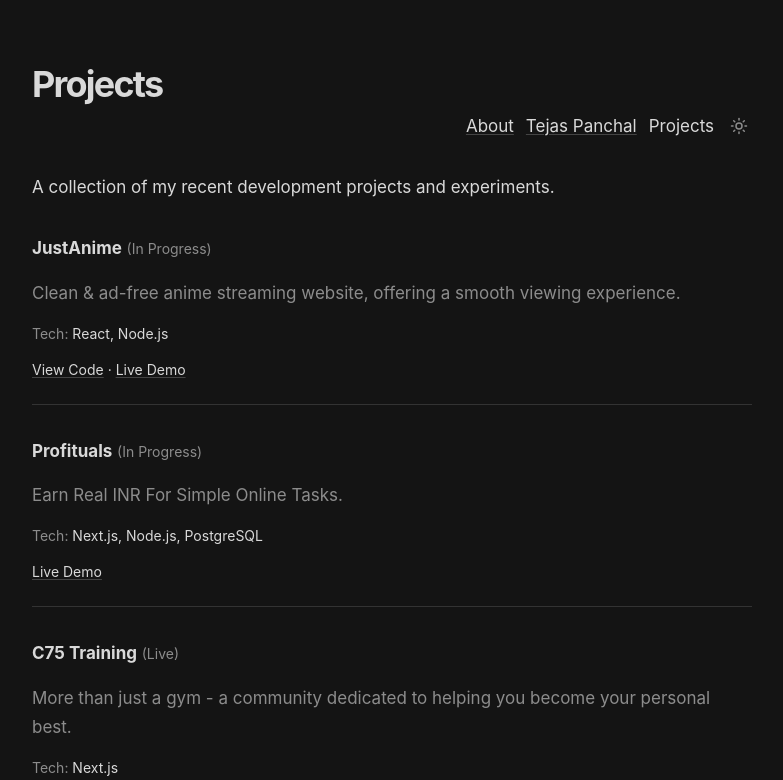
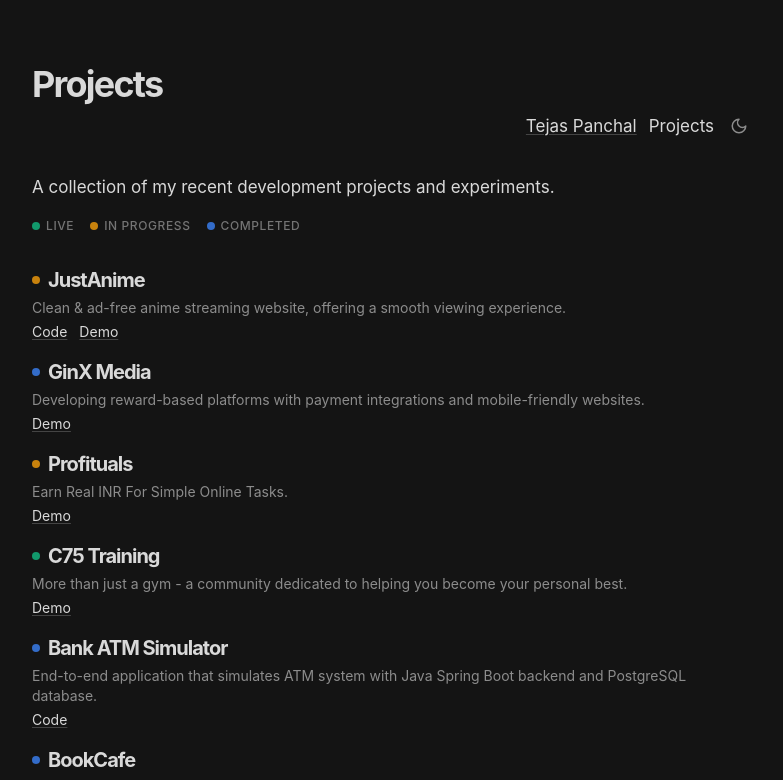
Before and after one commit to tejaspanchall/Pixelfolio, a React (Vite) app: page /projects in a window 1280 px wide. Shown: the top 780 px of the page, without its empty margins (248-1031 px from the left). Built offline with nearby package versions, Linux system fonts and the light colour scheme.

Commit message:
projects done

```diff
--- a/src/App.tsx
+++ b/src/App.tsx
@@ -1,18 +1,13 @@
 import { BrowserRouter, Routes, Route } from "react-router-dom";
 import Index from "./pages/Index";
-import About from "./pages/About";
 import Projects from "./pages/Projects";
-import Contact from "./pages/Contact";
 import NotFound from "./pages/NotFound";
 
 const App = () => (
   <BrowserRouter>
     <Routes>
       <Route path="/" element={<Index />} />
-      <Route path="/about" element={<About />} />
       <Route path="/projects" element={<Projects />} />
-      <Route path="/contact" element={<Contact />} />
-      {/* ADD ALL CUSTOM ROUTES ABOVE THE CATCH-ALL "*" ROUTE */}
       <Route path="*" element={<NotFound />} />
     </Routes>
   </BrowserRouter>
--- a/src/components/Navigation.tsx
+++ b/src/components/Navigation.tsx
@@ -30,7 +30,6 @@ const Navigation = () => {
   };
 
   const navItems = [
-    { name: "About", path: "/about", isLink: true },
     { name: "Tejas Panchal", path: "/", isName: true },
     { name: "Projects", path: "/projects", isLink: true },
   ];
@@ -55,7 +54,7 @@ const Navigation = () => {
           className="text-muted-foreground hover:text-foreground transition-colors p-1"
           aria-label="Toggle theme"
         >
-          {isDark ? <Sun size={18} /> : <Moon size={18} />}
+          {isDark ? <Moon size={18} /> : <Sun size={18} />}
         </button>
       </div>
     </nav>
--- a/src/pages/About.tsx
+++ /dev/null
@@ -1,75 +0,0 @@
-import Navigation from "@/components/Navigation";
-
-const About = () => {
-  return (
-    <div className="min-h-screen bg-background flex flex-col">
-      <main className="container-narrow flex-1 py-16">
-        <h1 className="text-4xl font-bold mb-2 tracking-tighter">About</h1>
-        <Navigation />
-        <h2 className="text-xl font-semibold mt-8 mb-4">Experience</h2>
-
-        <p>
-          <strong>Jr. Software Engineer</strong> — DMI Systems Pvt. Ltd.
-          <br />
-          <span className="text-muted-foreground text-sm">Aug 2025 - Present</span>
-        </p>
-        <ul>
-          <li>Refactored a legacy online bookstore using React.js and Laravel, reducing page load times by 40%</li>
-          <li>Developed and tested RESTful APIs for authentication, product, and order management</li>
-          <li>Optimized backend data exchange between React frontend and Laravel APIs</li>
-        </ul>
-
-        <p>
-          <strong>Website Developer</strong> — GinX Media Pvt. Ltd.
-          <br />
-          <span className="text-muted-foreground text-sm">Dec 2023 - July 2025</span>
-        </p>
-        <ul>
-          <li>Built a reward-based platform with wallet tracking and Razorpay integration</li>
-          <li>Designed and deployed mobile-friendly gym websites with class schedules and lead capture</li>
-          <li>Created service-oriented websites with dynamic content and SEO optimization</li>
-        </ul>
-
-        <p>
-          <strong>Founder & Project Developer</strong> — beingotaku
-          <br />
-          <span className="text-muted-foreground text-sm">Mar 2022 - Feb 2023</span>
-        </p>
-        <ul>
-          <li>Developed a full-stack e-commerce site for anime merchandise</li>
-          <li>Applied advanced SEO strategies, leading to 50% growth in organic traffic</li>
-          <li>Managed end-to-end fulfillment for 200+ orders with 98% customer satisfaction</li>
-        </ul>
-
-        <hr />
-
-        <h2 className="text-xl font-semibold mt-8 mb-4">Skills</h2>
-
-        <p><strong>Languages:</strong> JavaScript, Java, Python, SQL, PHP, HTML/CSS</p>
-        <p><strong>Frameworks:</strong> React, Node.js, Spring Boot, Laravel, Next.js</p>
-        <p><strong>Tools:</strong> Git/GitHub, Vercel, Postman, VS Code, IntelliJ IDEA</p>
-
-        <hr />
-
-        <h2 className="text-xl font-semibold mt-8 mb-4">Certifications</h2>
-
-        <ul>
-          <li>
-            <a href="https://www.coursera.org/account/accomplishments/certificate/99QZX4WR57KF" target="_blank" rel="noopener noreferrer">
-              Blockchain Basics
-            </a>{" "}
-            — Coursera (May 2023)
-          </li>
-          <li>
-            <a href="https://www.freecodecamp.org/certification/tejaspanchal/responsive-web-design" target="_blank" rel="noopener noreferrer">
-              Responsive Web Design
-            </a>{" "}
-            — freeCodeCamp (Dec 2021)
-          </li>
-        </ul>
-      </main>
-    </div>
-  );
-};
-
-export default About;
--- a/src/pages/Contact.tsx
+++ /dev/null
@@ -1,41 +0,0 @@
-import Navigation from "@/components/Navigation";
-
-const Contact = () => {
-  return (
-    <div className="min-h-screen bg-background flex flex-col">
-      <main className="container-narrow flex-1 py-16">
-        <h1 className="text-4xl font-bold mb-2 tracking-tighter">Contact</h1>
-        <Navigation />
-        <p>
-          I'm currently open to job opportunities, freelance projects, collaborations,
-          and interesting challenges. Feel free to reach out!
-        </p>
-
-        <hr />
-
-        <ul>
-          <li>
-            GitHub{" "}
-            <a href="https://github.com/tejaspanchall" target="_blank" rel="noopener noreferrer">
-              @tejaspanchall
-            </a>
-          </li>
-          <li>
-            LinkedIn{" "}
-            <a href="https://www.linkedin.com/in/tejaspanchall" target="_blank" rel="noopener noreferrer">
-              Tejas Panchal
-            </a>
-          </li>
-          <li>
-            Email{" "}
-            <a href="mailto:tejaspanchal127@gmail.com">
-              tejaspanchal127@gmail.com
-            </a>
-          </li>
-        </ul>
-      </main>
-    </div>
-  );
-};
-
-export default Contact;
--- a/src/pages/Index.tsx
+++ b/src/pages/Index.tsx
@@ -45,7 +45,7 @@ const Index = () => {
 
         <p>
           You can see my projects{" "}
-          <a href="/projects">here</a>.
+          <a href="/projects">here</a> or view my <a href="/Tejas Panchal Resume.pdf" target="_blank" rel="noopener noreferrer">resume</a>.
         </p>
 
         <p>Please feel free to connect with me using the details below.</p>
--- a/src/pages/Projects.tsx
+++ b/src/pages/Projects.tsx
@@ -10,6 +10,15 @@ const Projects = () => {
       links: {
         code: "https://github.com/tejaspanchall/justanime",
         demo: "https://justanime.to"
+      }
+    },
+    {
+      title: "GinX Media",
+      description: "Developing reward-based platforms with payment integrations and mobile-friendly websites.",
+      tech: ["Web Development", "Payment Integration"],
+      status: "Completed",
+      links: {
+        demo: "https://ginxmedia.co"
       }
     },
     {
@@ -45,10 +54,9 @@ const Projects = () => {
       tech: ["Next.js", "Laravel", "PostgreSQL"],
       status: "Completed",
       links: {
-        code: "https://github.com/tejaspanchall/BookCafe-Frontend",
-        demo: "https://bookcafe-frontend.vercel.app/"
+        code: "https://github.com/tejaspanchall/BookCafe-Frontend"
       }
-    }
+    },
   ];
 
   return (
@@ -56,38 +64,55 @@ const Projects = () => {
       <main className="container-narrow flex-1 py-16">
         <h1 className="text-4xl font-bold mb-2 tracking-tighter">Projects</h1>
         <Navigation />
-        <p className="mb-8">A collection of my recent development projects and experiments.</p>
+        <p>A collection of my recent development projects and experiments.</p>
 
-        {projects.map((project, index) => (
-          <div key={project.title} className={index !== projects.length - 1 ? "mb-8" : ""}>
-            <p>
-              <strong>{project.title}</strong>
-              {" "}
-              <span className="text-muted-foreground text-sm">({project.status})</span>
+        <div className="flex flex-wrap gap-4 mb-8 text-xs font-medium uppercase tracking-wider text-muted-foreground/80">
+          <div className="flex items-center gap-1.5">
+            <span className="w-2 h-2 rounded-full bg-emerald-500/80" />
+            <span>Live</span>
+          </div>
+          <div className="flex items-center gap-1.5">
+            <span className="w-2 h-2 rounded-full bg-amber-500/80" />
+            <span>In Progress</span>
+          </div>
+          <div className="flex items-center gap-1.5">
+            <span className="w-2 h-2 rounded-full bg-blue-500/80" />
+            <span>Completed</span>
+          </div>
+        </div>
+
+        <div className="space-y-4">
+          {projects.map((project) => (
+            <div key={project.title}>
+              <div className="flex items-center gap-2 mb-1">
+                <span className={`w-2 h-2 rounded-full shrink-0 ${project.status === "Live" ? "bg-emerald-500/80" :
+                  project.status === "In Progress" ? "bg-amber-500/80" :
+                    "bg-blue-500/80"
+                  }`} />
+                <h3 className="text-xl font-bold text-foreground">
+                  {project.title}
+                </h3>
+              </div>
+
+              <p className="text-sm text-muted-foreground mb-1">
+                {project.description}
               </p>
-            <p className="text-muted-foreground">{project.description}</p>
-            <p className="text-sm">
-              <span className="text-muted-foreground">Tech: </span>
-              {project.tech.join(", ")}
-            </p>
-            <p className="text-sm">
+
+              <div className="text-sm space-x-3">
                 {project.links.code && (
-                <>
                   <a href={project.links.code} target="_blank" rel="noopener noreferrer">
-                    View Code
+                    Code
                   </a>
-                  {project.links.demo && " · "}
-                </>
                 )}
                 {project.links.demo && (
                   <a href={project.links.demo} target="_blank" rel="noopener noreferrer">
-                  Live Demo
+                    Demo
                   </a>
                 )}
-            </p>
-            {index !== projects.length - 1 && <hr className="my-6" />}
+              </div>
             </div>
           ))}
+        </div>
       </main>
     </div>
   );
```
Also changed, not shown: 1 other file (tests, documents, lock files or other folders). Lines whose indentation alone changed are shown as unchanged.
